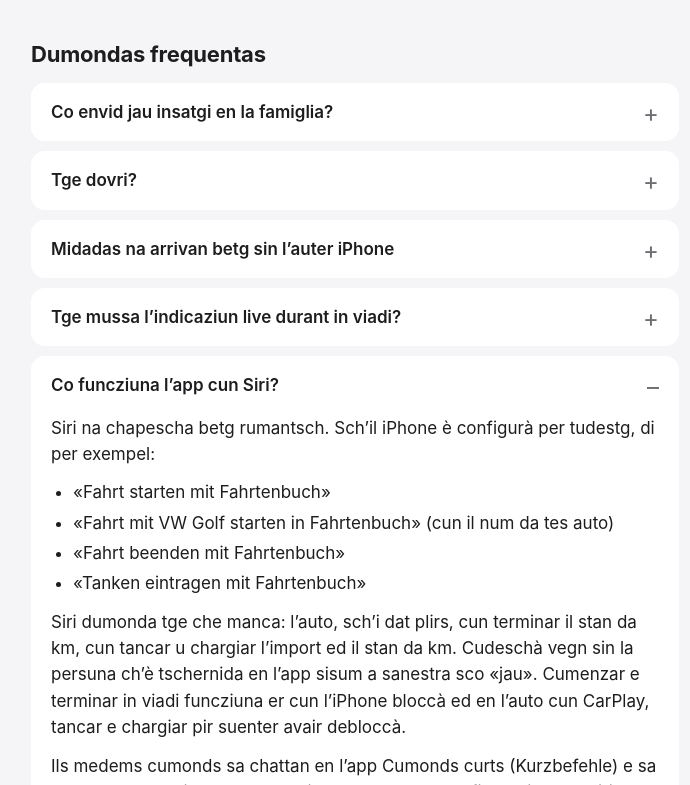
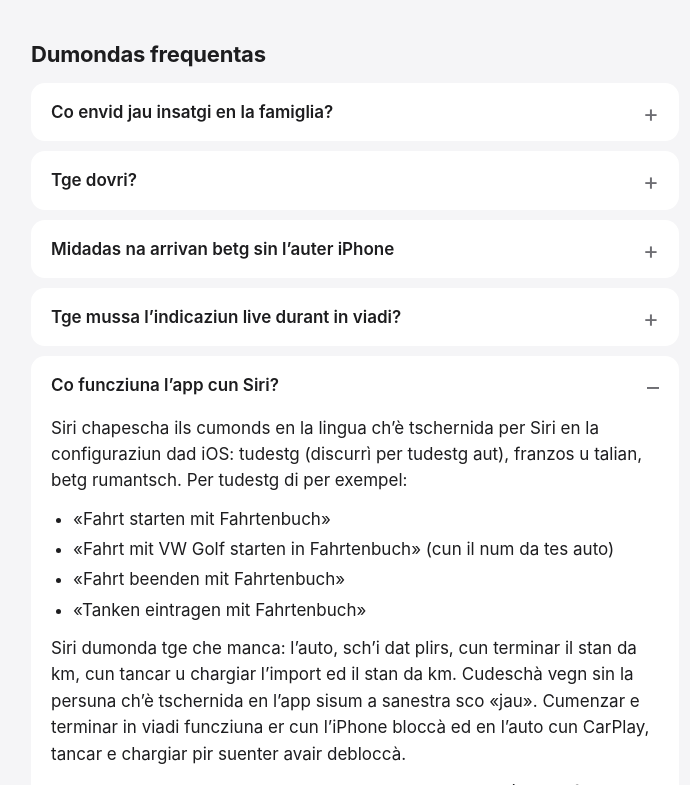
Before and after one commit to Familienfahrtenbuch/familienfahrtenbuch.github.io, a plain HTML site: page rm/index.html in a window 1280 px wide. Both pictures are taken after a click on the heading "Co funcziuna l’app cun Siri?". Shown: the part 2173-2958 px from the top of the page, without its empty margins (285-975 px from the left). Drawn offline with Linux system fonts and the light colour scheme.

Commit message:
Siri versteht Deutsch (Hochdeutsch), Französisch, Italienisch, nicht Rätoromanisch
Co-Authored-By: Claude Opus 5.5 <noreply@anthropic.com>

```diff
--- a/rm/index.html
+++ b/rm/index.html
@@ -103,7 +103,7 @@
   <details>
     <summary>Co funcziuna l’app cun Siri?</summary>
     <div>
-      <p>Siri na chapescha betg rumantsch. Sch’il iPhone è configurà per tudestg, di per exempel:</p>
+      <p>Siri chapescha ils cumonds en la lingua ch’è tschernida per Siri en la configuraziun dad iOS: tudestg (discurrì per tudestg aut), franzos u talian, betg rumantsch. Per tudestg di per exempel:</p>
       <ul>
         <li>«Fahrt starten mit Fahrtenbuch»</li>
         <li>«Fahrt mit VW Golf starten in Fahrtenbuch» (cun il num da tes auto)</li>
```
Also changed, not shown: fr/index.html (+1 -0 lines), index.html (+1 -0 lines), it/index.html (+1 -0 lines).
